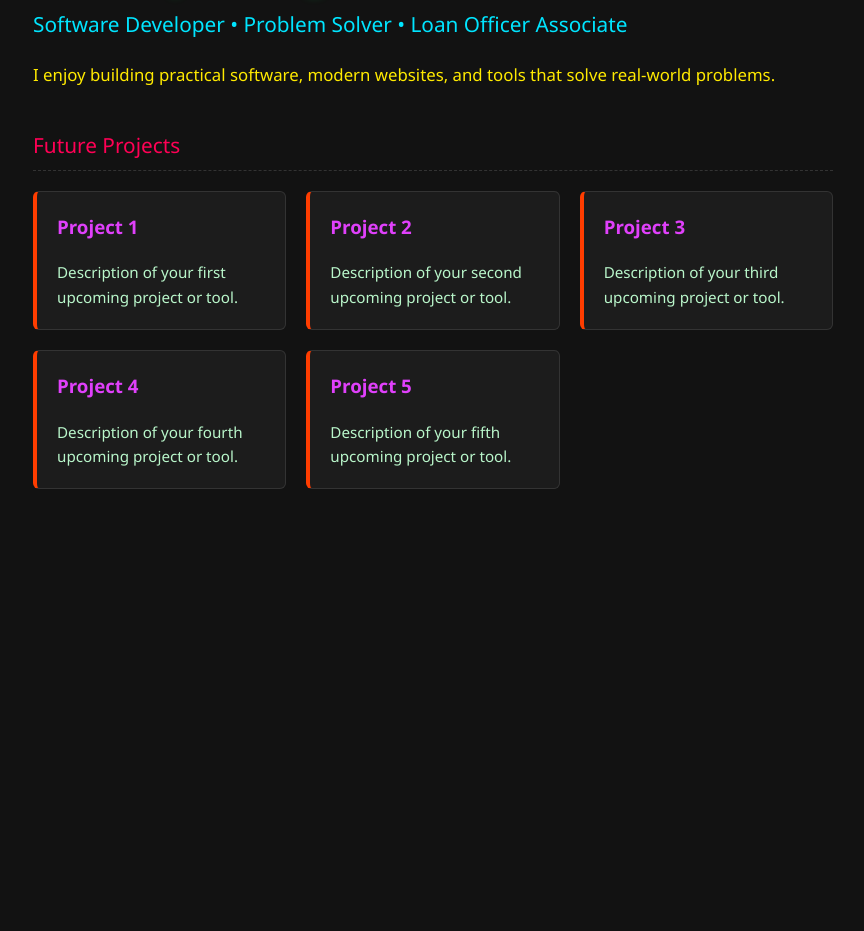
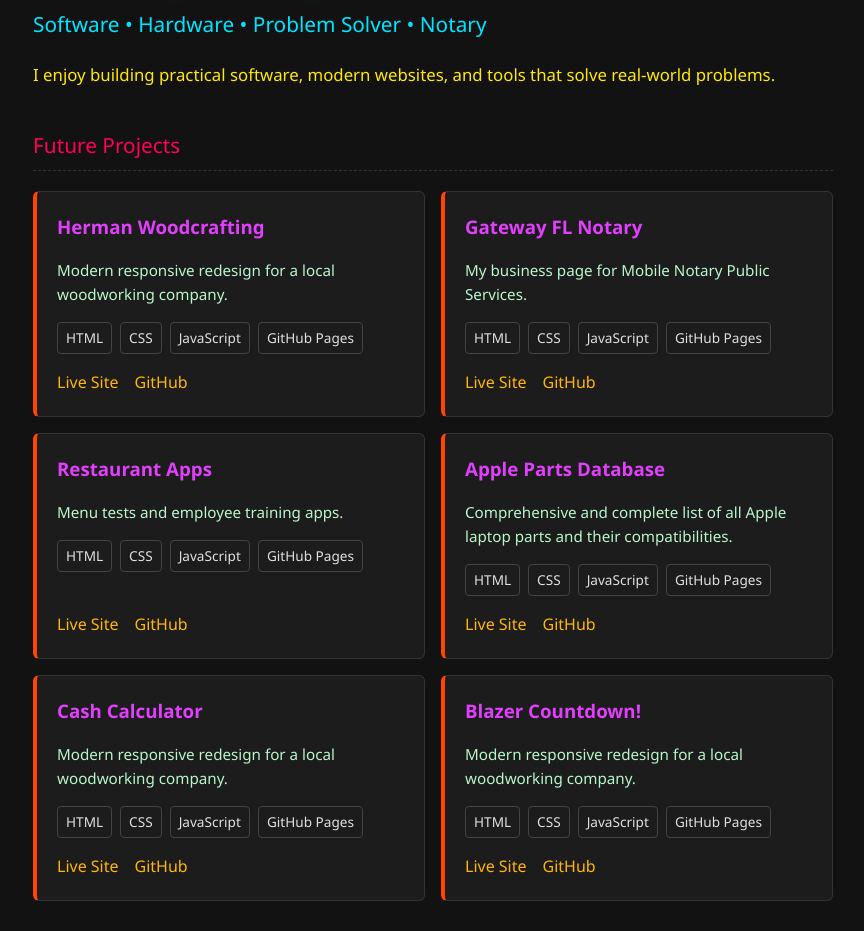
Before and after one commit to DarthZacko/zacharylyoung, a plain HTML site: page index.html in a window 1280 px wide. Shown: the part 143-1074 px from the top of the page, without its empty margins (207-1071 px from the left). Before the commit the page ends 800 px from the top, so only its background shows below. Drawn offline with Linux system fonts and the light colour scheme.

Commit message:
lots of css and some better html
projects boxes css mostly

```diff
--- a/css/style.css
+++ b/css/style.css
@@ -66,3 +66,71 @@ p {
     font-size: 0.95rem;
     margin-bottom: 0;
 }
+
+.projects-grid {
+  display: grid;
+  grid-template-columns: repeat(auto-fit, minmax(260px, 1fr));
+  gap: 1rem;
+}
+
+.project-card {
+  display: flex;
+  flex-direction: column;
+  gap: 1rem;
+
+  padding: 1.25rem;
+
+  background: #1c1c1c;
+  border: 1px solid #333;
+  border-left: 4px solid orangered;
+  border-radius: 6px;
+}
+
+.project-card h3,
+.project-card p {
+  margin: 0;
+}
+
+.project-tech {
+  display: flex;
+  flex-wrap: wrap;
+  gap: 0.5rem;
+
+  padding: 0;
+  margin: 0;
+
+  list-style: none;
+}
+
+.project-tech li {
+  padding: 0.25rem 0.5rem;
+  border: 1px solid #444;
+  border-radius: 4px;
+  font-size: 0.85rem;
+}
+
+.project-links {
+  display: flex;
+  gap: 1rem;
+  margin-top: auto;
+}
+
+.project-links a {
+    color: #ffb700;
+    text-decoration: none;
+}
+
+.project-links a:hover {
+    color: #39ff14;
+    text-shadow: 0 0 8px #39ff14;
+}
+
+.project-links a:visited {
+    color: #ffb700;
+    text-shadow: 0 0 8px red;
+}
+
+.project-links a:active {
+    color: #adff2f;
+    text-decoration: none;
+}
--- a/index.html
+++ b/index.html
@@ -1,16 +1,18 @@
 <!DOCTYPE html>
 <html lang="en">
+
 <head>
     <meta charset="UTF-8">
     <meta name="viewport" content="width=device-width, initial-scale=1.0">
     <title>Zachary Young | Personal Homepage</title>
     <link rel="stylesheet" href="css/style.css">.
 </head>
+
 <body>
 
     <header>
         <h1>Zachary Young</h1>
-        <h2>Software Developer • Problem Solver • Loan Officer Associate</h2>
+        <h2>Software • Hardware • Problem Solver • Notary</h2>
         <p>I enjoy building practical software, modern websites, and tools that solve real-world problems.</p>
     </header>
 
@@ -19,28 +21,129 @@
             <h2>Future Projects</h2>
             <div class="projects-grid">
                 <div class="project-card">
-                    <h3>Project 1</h3>
-                    <p>Description of your first upcoming project or tool.</p>
+                    <h3>Herman Woodcrafting</h3>
+                    <p class="project-description">
+                        Modern responsive redesign for a local woodworking company.
+                    </p>
+                    <ul class="project-tech">
+                        <li>HTML</li>
+                        <li>CSS</li>
+                        <li>JavaScript</li>
+                        <li>GitHub Pages</li>
+                    </ul>
+                    <div class="project-links">
+                        <a href="https://darthzacko.github.io/HermanWoodcrafting/" target="_blank">
+                            Live Site
+                        </a>
+                        <a href="https://github.com/DarthZacko/HermanWoodcrafting" target="_blank">
+                            GitHub
+                        </a>
+                    </div>
                 </div>
                 <div class="project-card">
-                    <h3>Project 2</h3>
-                    <p>Description of your second upcoming project or tool.</p>
+                    <h3>Gateway FL Notary</h3>
+                    <p class="project-description">
+                        My business page for Mobile Notary Public Services.
+                    </p>
+                    <ul class="project-tech">
+                        <li>HTML</li>
+                        <li>CSS</li>
+                        <li>JavaScript</li>
+                        <li>GitHub Pages</li>
+                    </ul>
+                    <div class="project-links">
+                        <a href="https://darthzacko.github.io/HermanWoodcrafting/" target="_blank">
+                            Live Site
+                        </a>
+                        <a href="https://github.com/DarthZacko/HermanWoodcrafting" target="_blank">
+                            GitHub
+                        </a>
+                    </div>
                 </div>
                 <div class="project-card">
-                    <h3>Project 3</h3>
-                    <p>Description of your third upcoming project or tool.</p>
+                    <h3>Restaurant Apps</h3>
+                    <p class="project-description">
+                        Menu tests and employee training apps.
+                    </p>
+                    <ul class="project-tech">
+                        <li>HTML</li>
+                        <li>CSS</li>
+                        <li>JavaScript</li>
+                        <li>GitHub Pages</li>
+                    </ul>
+                    <div class="project-links">
+                        <a href="https://darthzacko.github.io/HermanWoodcrafting/" target="_blank">
+                            Live Site
+                        </a>
+                        <a href="https://github.com/DarthZacko/HermanWoodcrafting" target="_blank">
+                            GitHub
+                        </a>
+                    </div>
                 </div>
                 <div class="project-card">
-                    <h3>Project 4</h3>
-                    <p>Description of your fourth upcoming project or tool.</p>
+                    <h3>Apple Parts Database</h3>
+                    <p class="project-description">
+                        Comprehensive and complete list of all Apple laptop parts and their compatibilities.
+                    </p>
+                    <ul class="project-tech">
+                        <li>HTML</li>
+                        <li>CSS</li>
+                        <li>JavaScript</li>
+                        <li>GitHub Pages</li>
+                    </ul>
+                    <div class="project-links">
+                        <a href="https://darthzacko.github.io/HermanWoodcrafting/" target="_blank">
+                            Live Site
+                        </a>
+                        <a href="https://github.com/DarthZacko/HermanWoodcrafting" target="_blank">
+                            GitHub
+                        </a>
+                    </div>
                 </div>
                 <div class="project-card">
-                    <h3>Project 5</h3>
-                    <p>Description of your fifth upcoming project or tool.</p>
+                    <h3>Cash Calculator</h3>
+                    <p class="project-description">
+                        Modern responsive redesign for a local woodworking company.
+                    </p>
+                    <ul class="project-tech">
+                        <li>HTML</li>
+                        <li>CSS</li>
+                        <li>JavaScript</li>
+                        <li>GitHub Pages</li>
+                    </ul>
+                    <div class="project-links">
+                        <a href="https://darthzacko.github.io/HermanWoodcrafting/" target="_blank">
+                            Live Site
+                        </a>
+                        <a href="https://github.com/DarthZacko/HermanWoodcrafting" target="_blank">
+                            GitHub
+                        </a>
+                    </div>
+                </div>
+                <div class="project-card">
+                    <h3>Blazer Countdown!</h3>
+                    <p class="project-description">
+                        Modern responsive redesign for a local woodworking company.
+                    </p>
+                    <ul class="project-tech">
+                        <li>HTML</li>
+                        <li>CSS</li>
+                        <li>JavaScript</li>
+                        <li>GitHub Pages</li>
+                    </ul>
+                    <div class="project-links">
+                        <a href="https://darthzacko.github.io/HermanWoodcrafting/" target="_blank">
+                            Live Site
+                        </a>
+                        <a href="https://github.com/DarthZacko/HermanWoodcrafting" target="_blank">
+                            GitHub
+                        </a>
+                    </div>
                 </div>
             </div>
         </section>
     </main>
 
 </body>
+
 </html>
```
